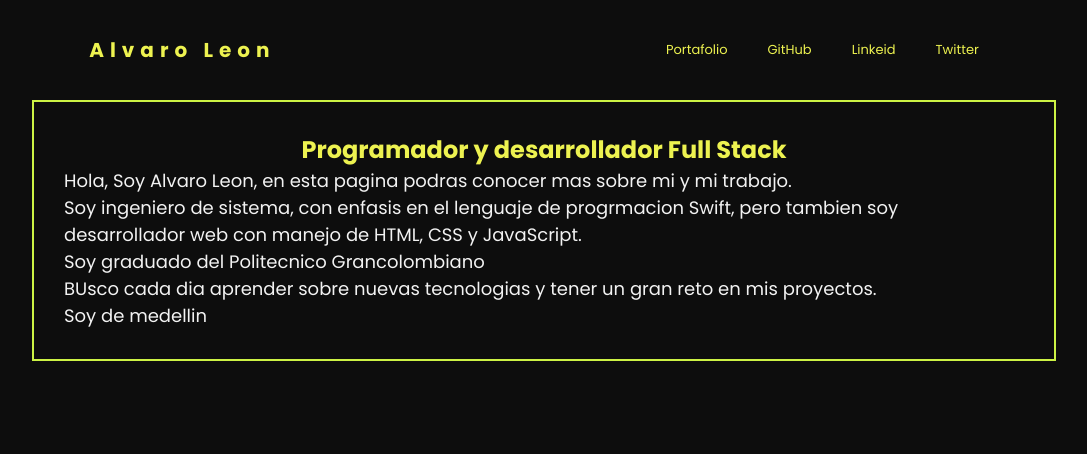
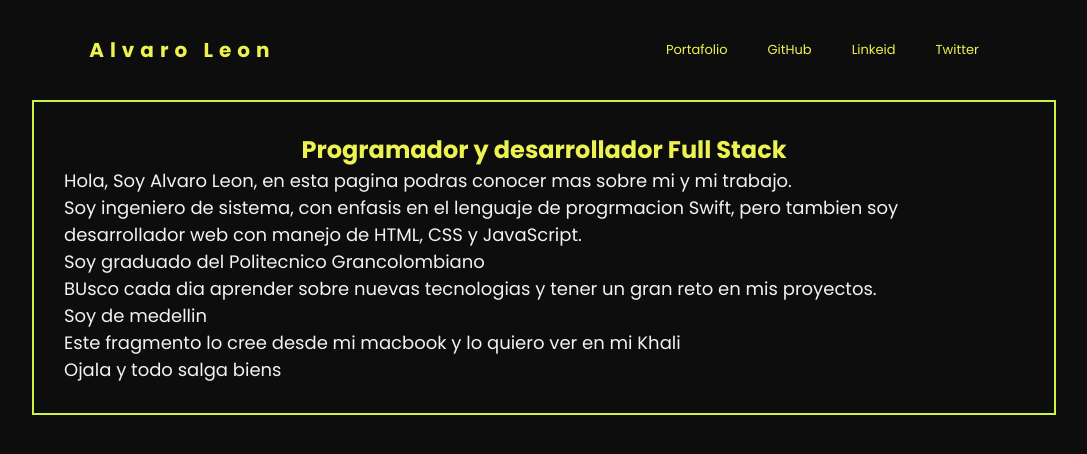
Before and after one commit to javierlnc/BlogClass, a website: page index.html in a window 1280 px wide. Shown: the whole page, without its empty margins (96-1183 px from the left). Drawn offline with Linux system fonts and the light colour scheme.

Commit message:
Esto es el ensayo desde otro computador

```diff
--- a/index.html
+++ b/index.html
@@ -33,6 +33,11 @@
            <p>
                Soy de medellin
            </p>
+           <p>
+               Este fragmento lo cree desde mi macbook y lo quiero ver en mi Khali <br>
+               Ojala y todo salga biens
+           </p>
+
        </section>
     </main>
 
```
